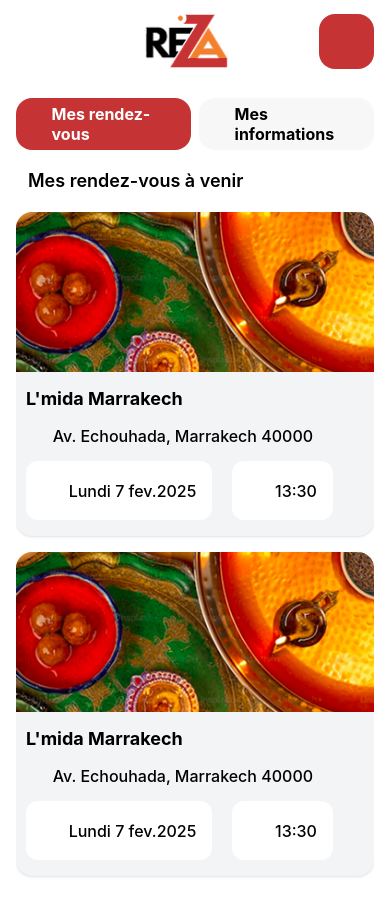
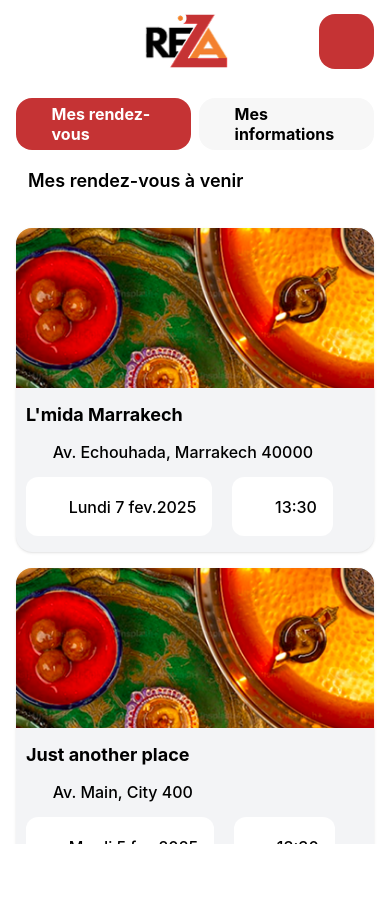
Before and after one commit to mamejbri/Reza_Client_App, a React Native app: screen /Appointments in a window 390 px wide. After the commit the page ends 844 px from the top, so only its background shows below. Built offline with nearby package versions, Linux system fonts and the light colour scheme; what react-native-calendars would draw is missing.

Commit message:
General booking screen fixes

```diff
--- a/screens/AppointmentsScreen.tsx
+++ b/screens/AppointmentsScreen.tsx
@@ -1,5 +1,5 @@
 import React, { useState } from 'react';
-import { View, Text, TouchableOpacity, Image, FlatList } from 'react-native';
+import { View, ScrollView, Text, TouchableOpacity, Image, FlatList } from 'react-native';
 import IcoMoonIcon from '../src/icons/IcoMoonIcon';
 import { useNavigation } from '@react-navigation/native';
 
@@ -15,9 +15,9 @@ const reservations = [
     },
     {
         id: '2',
-        name: "L'mida Marrakech",
-        address: 'Av. Echouhada, Marrakech 40000',
-        date: 'Lundi 7 fev.2025',
+        name: "Just another place",
+        address: 'Av. Main, City 400',
+        date: 'Mardi 5 fev.2025',
         time: '13:30',
         image: require('../assets/images/food.png'),
     },
@@ -31,6 +31,12 @@ const AppointmentsScreen: React.FC = () => {
 
     return (
         <View className="flex-1 bg-white">
+            {activeTab === 'appointments' ? (
+                <FlatList
+                    data={hasReservations ? reservations : []}
+                    keyExtractor={(item) => item.id}
+                    ListHeaderComponent={
+                        <View>
                             <View className="flex-row px-4 pt-4 gap-2">
                                 <TouchableOpacity className={`flex-1 ${activeTab === 'appointments' ? 'btn-small-icon' : 'btn-light-icon'}`} onPress={() => setActiveTab('appointments')}>
                                     <IcoMoonIcon name="time" size={20} color={`${activeTab === 'appointments' ? '#fff' : '#C53334'}`} />
@@ -42,16 +48,13 @@ const AppointmentsScreen: React.FC = () => {
                                 </TouchableOpacity>
                             </View>
 
-            {activeTab === 'appointments' ? (
                             <View className="pt-5 px-4 pb-4">
                                 <Text className="text-lg font-semibold mb-5 mx-3">Mes rendez-vous à venir</Text>
-
-                    {hasReservations ? (
-                        <FlatList
-                            data={reservations}
-                            keyExtractor={(item) => item.id}
+                            </View>
+                        </View>
+                    }
                     renderItem={({ item }) => (
-                                <TouchableOpacity className="mb-4 rounded-2xl overflow-hidden bg-gray-100 shadow" onPress={() => navigation.navigate('ReservationDetail', { reservation: item })}>
+                        <TouchableOpacity className="mx-4 mb-4 rounded-2xl overflow-hidden bg-gray-100 shadow" onPress={() => navigation.navigate('ReservationDetail', { reservation: item })}>
                             <Image source={item.image} className="w-full h-40" resizeMode="cover" />
                             <View className="py-4 px-2.5 gap-3">
                                 <Text className="text-lg font-bold">{item.name}</Text>
@@ -78,8 +81,8 @@ const AppointmentsScreen: React.FC = () => {
                             </View>
                         </TouchableOpacity>
                     )}
-                        />
-                    ) : (
+                    ListEmptyComponent={
+                        <View className="px-4">
                             <View className="bg-gray-100 p-6 rounded-2xl">
                                 <Text className="mb-4">Vous n’avez pas encore de Réza</Text>
                                 <TouchableOpacity
@@ -89,12 +92,24 @@ const AppointmentsScreen: React.FC = () => {
                                     <Text className="text-white font-semibold">Book ta réza</Text>
                                 </TouchableOpacity>
                             </View>
-                    )}
                         </View>
+                    }
+                />
             ) : (
-                <View className="pt-5 px-4 pb-4">
+                <ScrollView className="px-4 pt-4">
+                    <View className="flex-row gap-2 mb-4">
+                        {/* Tabs */}
+                        <TouchableOpacity className={`flex-1 ${activeTab === 'appointments' ? 'btn-small-icon' : 'btn-light-icon'}`} onPress={() => setActiveTab('appointments')}>
+                            <IcoMoonIcon name="time" size={20} color={`${activeTab === 'appointments' ? '#fff' : '#C53334'}`} />
+                            <Text className={`${activeTab === 'appointments' ? 'btn-small-icon-text' : 'btn-light-icon-text'}`}>Mes rendez-vous</Text>
+                        </TouchableOpacity>
+                        <TouchableOpacity className={`flex-1 ${activeTab === 'info' ? 'btn-small-icon' : 'btn-light-icon'}`} onPress={() => setActiveTab('info')}>
+                            <IcoMoonIcon name="info" size={20} color={`${activeTab === 'info' ? '#fff' : '#C53334'}`} />
+                            <Text className={`${activeTab === 'info' ? 'btn-small-icon-text' : 'btn-light-icon-text'}`}>Mes informations</Text>
+                        </TouchableOpacity>
+                    </View>
                     <Text className="text-gray-400 italic">(vide pour le moment)</Text>
-                </View>
+                </ScrollView>
             )}
         </View>
     );
--- a/screens/BookingScreen.tsx
+++ b/screens/BookingScreen.tsx
@@ -2,12 +2,18 @@ import React, { useState } from 'react';
 import { View, Text, TextInput, TouchableOpacity, ImageBackground } from 'react-native';
 import IcoMoonIcon from '../src/icons/IcoMoonIcon';
 import { mockSuggestions, getPreviousSearches } from '../services/suggestionService';
+import { useRoute } from '@react-navigation/native';
+import type { RouteProp } from '@react-navigation/native';
+import type { RootStackParamList } from '../types/navigation';
 
-const background = require('../assets/images/background.png');
+type BookingScreenRouteProp = RouteProp<RootStackParamList, 'Booking'>;
 
 const BookingScreen: React.FC = () => {
     const [query, setQuery] = useState<string>('');
     const [showSuggestions, setShowSuggestions] = useState<boolean>(false);
+
+    const route = useRoute<BookingScreenRouteProp>();
+    const { background } = route.params;
 
     const filtered = [
         'Autour de moi',
--- a/screens/HomeScreen.tsx
+++ b/screens/HomeScreen.tsx
@@ -40,7 +40,7 @@ const HomeScreen: React.FC = () => {
                 <TouchableOpacity
                     key={item.id}
                     className="rounded-xl h-48 mb-4 overflow-hidden"
-                    onPress={() => navigation.navigate('Booking')}>
+                    onPress={() => navigation.navigate('Booking', { background: item.image })}>
                     <ImageBackground
                         source={item.image}
                         resizeMode="cover"
--- a/types/navigation.ts
+++ b/types/navigation.ts
@@ -1,6 +1,8 @@
+import { ImageSourcePropType } from 'react-native';
+
 export type RootStackParamList = {
     Home: undefined;
-    Booking: undefined;
+    Booking: { background: ImageSourcePropType };
     Login: undefined;
     Signup: undefined;
     Appointments: undefined;
```
Lines whose indentation alone changed are shown as unchanged.
